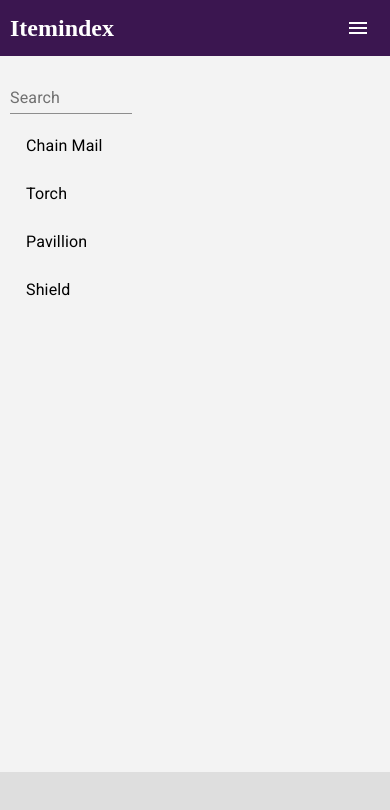
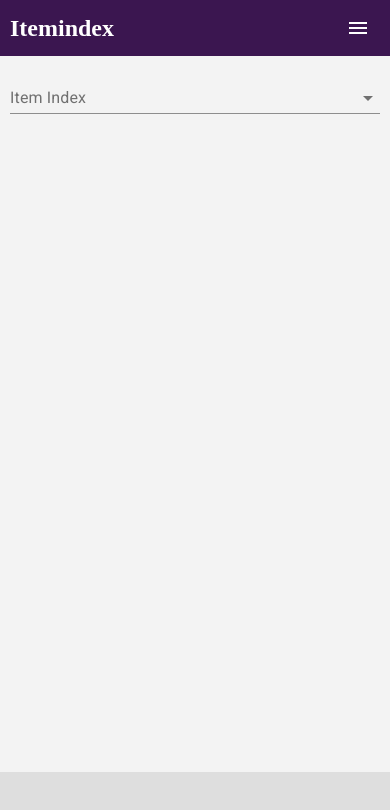
Before and after one commit to Janne555/lotfsd-frontend, a React (Create React App) app: page /itemindex in a window 390 px wide. Shown: the top 810 px of the page. Built offline with nearby package versions, Linux system fonts and the light colour scheme.

Commit message:
mobile optimize item index

```diff
--- a/src/Components/Interface/NavMenu/NavBar.tsx
+++ b/src/Components/Interface/NavMenu/NavBar.tsx
@@ -119,7 +119,6 @@ type HideProps = {
 function HideOnScroll({ children }: HideProps) {
   const trigger = useScrollTrigger()
 
-  console.log(trigger)
   return (
     <Slide appear direction="down" in={!trigger}>
       {children}
--- a/src/Components/ItemIndex/ItemIndex.tsx
+++ b/src/Components/ItemIndex/ItemIndex.tsx
@@ -1,6 +1,6 @@
 import React, { useState } from 'react'
 import { createUseStyles } from 'react-jss'
-import { useSelector } from '../../hooks'
+import { useSelector, useScreenResizeEvent } from '../../hooks'
 import { selectItemIndex } from '../../Redux/selectors'
 import { Route, useRouteMatch, useHistory } from 'react-router-dom'
 import ItemDetails from '../_shared/ItemDetails'
@@ -8,6 +8,7 @@ import List from '@material-ui/core/List'
 import ListItem from '@material-ui/core/ListItem'
 import ListItemText from '@material-ui/core/ListItemText'
 import TextField from '@material-ui/core/TextField'
+import Autocomplete from '@material-ui/lab/Autocomplete'
 
 const useStyles = createUseStyles((theme: Theme) => ({
   itemIndex: {
@@ -27,6 +28,12 @@ const useStyles = createUseStyles((theme: Theme) => ({
   },
   details: {
     margin: '1rem 0 0 2rem'
+  },
+  '@media (max-width: 1100px)': {
+    itemIndex: {
+      display: 'flex',
+      flexDirection: 'column'
+    }
   }
 }))
 
@@ -35,38 +42,24 @@ type Props = {
 }
 
 function ItemIndex(/* { }: Props */) {
+  const isMobile = useScreenResizeEvent(width => width < 1100)
   const classes = useStyles()
-  const [searchTerm, setSearchTerm] = useState("")
   const items = useSelector(selectItemIndex)
-    .filter(item => item.name.toLowerCase().includes(searchTerm.toLowerCase()))
   const match = useRouteMatch<{ item: string }>("/itemindex/:item")
   const history = useHistory()
   const selected = items.find(item => item.name === match?.params.item)
 
-  function handleItemClick(item: string) {
+
+  function handleItemClick(item?: string) {
     history.push(`/itemindex/${item}`)
   }
 
   return (
     <div className={classes.itemIndex}>
-      <div>
-        <TextField className={classes.searchBox} label="Search" onChange={e => setSearchTerm(e.target.value)} />
-        <List>
-          {
-            items.map((item: Item) => (
-              <ListItem
-                button
-                key={item.id}
-                id={item.name}
-                onClick={() => handleItemClick(item.name)}
-                selected={item.name === selected?.name}
-              >
-                <ListItemText primary={item.name} />
-              </ListItem>
-            ))
-          }
-        </List>
-      </div>
+      {isMobile
+        ? <ComboBoxMode items={items} onSelect={handleItemClick} selected={selected} />
+        : <ListMode items={items} onSelect={handleItemClick} selected={selected} />
+      }
       <Route path="/itemindex/:item">
         {selected &&
           <div className={classes.details}>
@@ -79,4 +72,54 @@ function ItemIndex(/* { }: Props */) {
   )
 }
 
+const useListModeStyles = createUseStyles((theme: Theme) => ({
+  searchBox: {
+    width: '100%'
+  }
+}))
+
+type SubProps = {
+  onSelect: (name?: string) => void
+  items: Item[]
+  selected?: Item
+}
+
+function ListMode({ items, onSelect, selected }: SubProps) {
+  const classes = useListModeStyles()
+  const [searchTerm, setSearchTerm] = useState("")
+  return (
+    <div>
+      <TextField className={classes.searchBox} label="Search" onChange={e => setSearchTerm(e.target.value)} />
+      <List>
+        {
+          items.filter(item => item.name.toLowerCase().includes(searchTerm.toLowerCase())).map((item: Item) => (
+            <ListItem
+              button
+              key={item.id}
+              id={item.name}
+              onClick={() => onSelect(item.name)}
+              selected={item.name === selected?.name}
+            >
+              <ListItemText primary={item.name} />
+            </ListItem>
+          ))
+        }
+      </List>
+    </div>
+  )
+}
+
+function ComboBoxMode({ items, onSelect }: SubProps) {
+  return (
+    <Autocomplete
+      options={items}
+      getOptionLabel={(option: Item) => option.name}
+      onChange={(e, item) => onSelect(item?.name)}
+      renderInput={params => (
+        <TextField {...params} label="Item Index" fullWidth placeholder="Filter by typing" />
+      )}
+    />
+  )
+}
+
 export default ItemIndex
--- a/src/Components/_shared/DieFace.tsx
+++ b/src/Components/_shared/DieFace.tsx
@@ -56,8 +56,6 @@ export default function DieFace({ value, onValueChange }: Props) {
     setIsEditing(false)
   }
 
-  console.log(isEditing)
-
   return (
     <div className={classes.dieFaceRoot} onClick={handleDieClick} >
       {
--- a/src/Redux/thunks/login.ts
+++ b/src/Redux/thunks/login.ts
@@ -6,7 +6,6 @@ const login = (
 ): AppThunk => async dispatch => {
   try {
     const foo = await post('LOGIN', { username, password })
-    console.log(foo)
   } catch (error) {
   }
 }
--- a/src/Redux/thunks/newItem.ts
+++ b/src/Redux/thunks/newItem.ts
@@ -5,7 +5,6 @@ const newItem = (
   elements: ItemCreatorForm,
   effects: ItemEffect[]
 ): AppThunk => dispatch => {
-  console.log(Object.values(elements).map(e => e?.value))
 
   const type = elements.type?.value as Item['type'] | undefined
   const name = elements.name?.value.trim()
```
Also changed, not shown: todo.txt.
